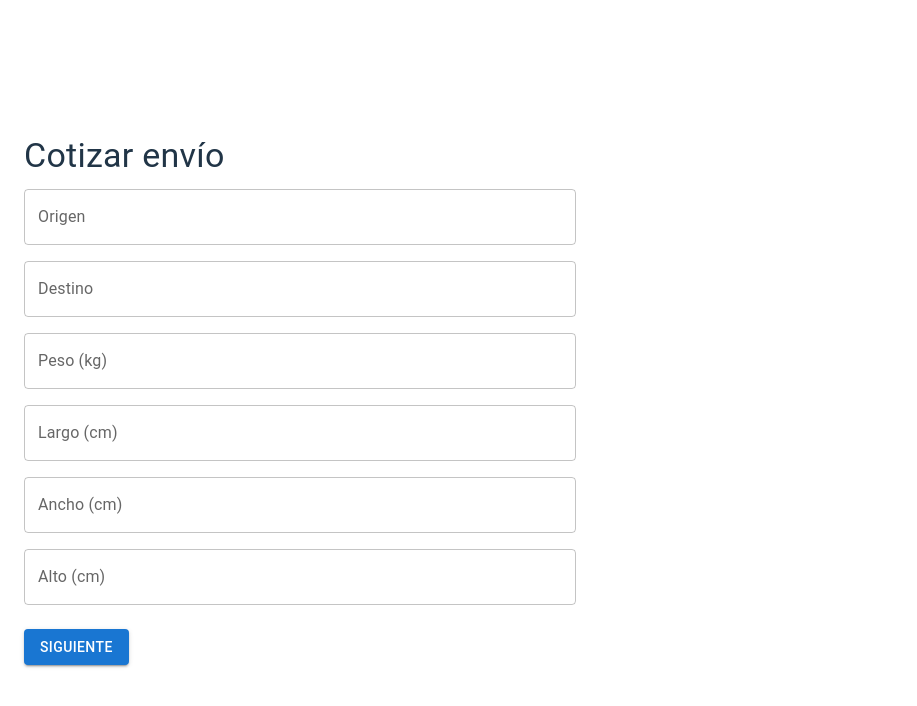
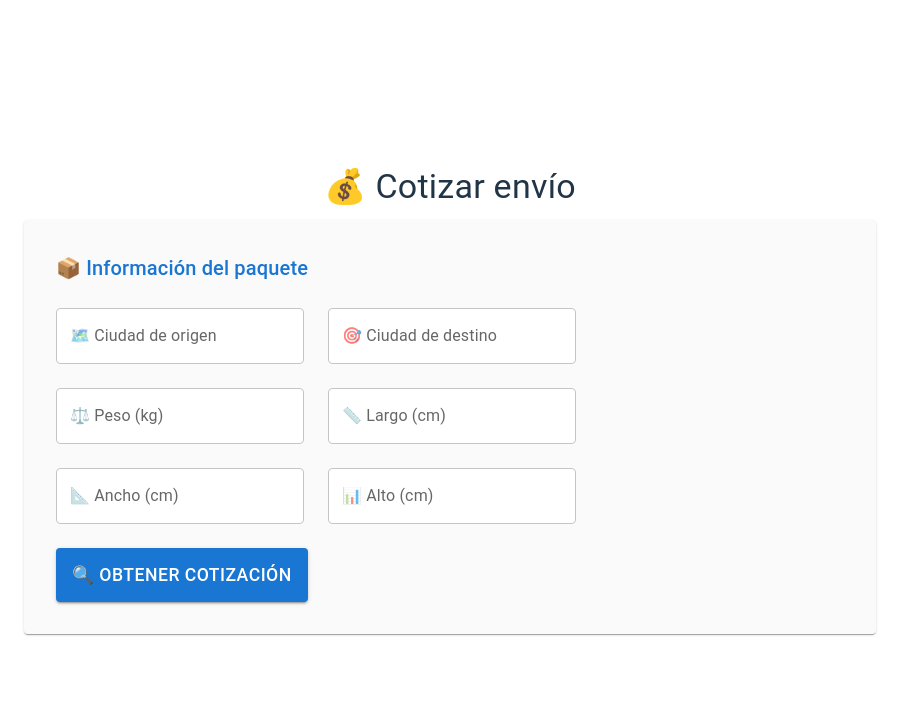
Before and after one commit to wilson-elemente/Front-quotation-and-delivery, a React (Vite) app in the folder frontend-quotation/: page /quote in a window 1280 px wide. Shown: the top 706 px of the page, without its empty margins (0-917 px from the left). Built offline with nearby package versions, Linux system fonts and the light colour scheme; sample sign-in values are in the browser's storage.

Commit message:
feat: enhance UI and error handling in authentication and shipment pages

```diff
--- a/frontend-quotation/src/pages/LoginPage.tsx
+++ b/frontend-quotation/src/pages/LoginPage.tsx
@@ -1,7 +1,8 @@
 import { useForm } from 'react-hook-form';
-import { TextField, Button, Container, Typography } from '@mui/material';
+import { TextField, Button, Container, Typography, Paper, Box, Alert } from '@mui/material';
 import { useNavigate } from 'react-router-dom';
 import { login } from '../services/authService';
+import { useState } from 'react';
 type FormData = {
     email: string;
     password: string;
@@ -10,41 +11,62 @@ type FormData = {
 export default function LoginPage() {
     const { register, handleSubmit } = useForm<FormData>();
     const navigate = useNavigate();
+    const [error, setError] = useState('');
 
     const onSubmit = async (data: FormData) => {
         try {
+            setError('');
             const response = await login(data.email, data.password);
             localStorage.setItem('token', response.token);
-            alert('Login successful!');
             navigate('/dashboard');
         } catch (error) {
             console.error('Login failed:', error);
-            alert('Login failed. Please check your credentials.');
+            setError('Credenciales inválidas. Verifique su correo y contraseña.');
         }
     };
     return (
-        <Container maxWidth="sm">
-            <Typography variant="h4" gutterBottom>
-                Login
+        <Container maxWidth="xs" sx={{ mt: 8 }}>
+            <Typography variant="h4" align="center" gutterBottom>
+                🔒 Iniciar Sesión
             </Typography>
-            <form onSubmit={handleSubmit(onSubmit)}>
+
+            <Paper sx={{ p: 4, backgroundColor: '#fafafa' }} elevation={4}>
+                <Box component="form" onSubmit={handleSubmit(onSubmit)}>
                     <TextField
-                    label="Email"
+                        label="📧 Correo Electrónico"
                         fullWidth
                         margin="normal"
+                        variant="outlined"
+                        sx={{ backgroundColor: 'white' }}
                         {...register('email', { required: true })}
+                        error={!!error}
                     />
                     <TextField
-                    label="Password"
+                        label="🔑 Contraseña"
                         type="password"
                         fullWidth
                         margin="normal"
+                        variant="outlined"
+                        sx={{ backgroundColor: 'white' }}
                         {...register('password', { required: true })}
                     />
-                <Button type="submit" variant="contained" color="primary">
-                    Login
+                    <Button
+                        type="submit"
+                        variant="contained"
+                        fullWidth
+                        sx={{
+                            mt: 2,
+                            py: 1.5,
+                            backgroundColor: '#1976d2',
+                            '&:hover': { backgroundColor: '#1565c0' }
+                        }}
+                    >
+                        🔓 Iniciar Sesión
                     </Button>
-            </form>
+                </Box>
+
+                {error && <Alert severity="error" sx={{ mt: 2 }}>❌ {error}</Alert>}
+            </Paper>
         </Container>
     );
 }
--- a/frontend-quotation/src/pages/QuotePage.tsx
+++ b/frontend-quotation/src/pages/QuotePage.tsx
@@ -3,7 +3,12 @@ import {
     Button,
     Container,
     Typography,
-
+    Paper,
+    Box,
+    Card,
+    CardContent,
+    Divider,
+    Alert,
 } from '@mui/material';
 import { useState } from 'react';
 import { registerShipment } from '../services/shipmentService';
@@ -105,99 +110,168 @@ export default function QuotePage() {
     };
 
     return (
-        <Container maxWidth="sm">
-            <Typography variant="h4" gutterBottom>
-                Cotizar envío
+        <Container maxWidth="md" sx={{ mt: 4 }}>
+            <Typography variant="h4" align="center" gutterBottom>
+                💰 Cotizar envío
             </Typography>
-            <form onSubmit={handleSubmit(onSubmit)}>
-                <Grid container spacing={2}>
-                    <Grid size={12}>
+
+            <Paper sx={{ p: 4, mb: 4, backgroundColor: '#fafafa' }}>
+                {/* Formulario de cotización */}
+                <Box component="form" onSubmit={handleSubmit(onSubmit)}>
+                    <Typography variant="h6" gutterBottom sx={{ color: '#1976d2', mb: 3 }}>
+                        📦 Información del paquete
+                    </Typography>
+
+                    <Grid container spacing={3}>
+                        {/* Origen y Destino */}
+                        <Grid item xs={12} sm={6}>
                             <TextField
-                            label="Origen"
+                                label="🗺️ Ciudad de origen"
                                 fullWidth
+                                variant="outlined"
+                                sx={{ backgroundColor: 'white' }}
                                 {...register('origin')}
                                 error={!!errors.origin}
                                 helperText={errors.origin?.message}
                             />
                         </Grid>
-
-                    <Grid size={12}>
+                        <Grid item xs={12} sm={6}>
                             <TextField
-                            label="Destino"
+                                label="🎯 Ciudad de destino"
                                 fullWidth
+                                variant="outlined"
+                                sx={{ backgroundColor: 'white' }}
                                 {...register('destination')}
                                 error={!!errors.destination}
                                 helperText={errors.destination?.message}
                             />
                         </Grid>
 
-                    <Grid size={12}>
+                        {/* Peso */}
+                        <Grid item xs={12} sm={6}>
                             <TextField
-                            label="Peso (kg)"
+                                label="⚖️ Peso (kg)"
                                 type="number"
                                 fullWidth
-                            inputProps={{ step: "any" }}
+                                variant="outlined"
+                                sx={{ backgroundColor: 'white' }}
+                                inputProps={{ step: "any", min: "0.1" }}
                                 {...register('weightKg', { valueAsNumber: true })}
                                 error={!!errors.weightKg}
                                 helperText={errors.weightKg?.message}
                             />
                         </Grid>
 
-                    <Grid size={12}>
+                        {/* Dimensiones */}
+                        <Grid item xs={12} sm={2}>
                             <TextField
-                            label="Largo (cm)"
+                                label="📏 Largo (cm)"
                                 type="number"
                                 fullWidth
+                                variant="outlined"
+                                sx={{ backgroundColor: 'white' }}
+                                inputProps={{ min: "1" }}
                                 {...register('lengthCm', { valueAsNumber: true })}
                                 error={!!errors.lengthCm}
                                 helperText={errors.lengthCm?.message}
                             />
                         </Grid>
-
-                    <Grid size={12}>
+                        <Grid item xs={12} sm={2}>
                             <TextField
-                            label="Ancho (cm)"
+                                label="📐 Ancho (cm)"
                                 type="number"
                                 fullWidth
+                                variant="outlined"
+                                sx={{ backgroundColor: 'white' }}
+                                inputProps={{ min: "1" }}
                                 {...register('widthCm', { valueAsNumber: true })}
                                 error={!!errors.widthCm}
                                 helperText={errors.widthCm?.message}
                             />
                         </Grid>
-
-                    <Grid size={12}>
+                        <Grid item xs={12} sm={2}>
                             <TextField
-                            label="Alto (cm)"
+                                label="📊 Alto (cm)"
                                 type="number"
                                 fullWidth
+                                variant="outlined"
+                                sx={{ backgroundColor: 'white' }}
+                                inputProps={{ min: "1" }}
                                 {...register('heightCm', { valueAsNumber: true })}
                                 error={!!errors.heightCm}
                                 helperText={errors.heightCm?.message}
                             />
                         </Grid>
+
+                        {/* Botón de cotizar */}
+                        <Grid item xs={12}>
+                            <Button
+                                type="submit"
+                                variant="contained"
+                                fullWidth
+                                sx={{
+                                    py: 1.5,
+                                    backgroundColor: '#1976d2',
+                                    '&:hover': { backgroundColor: '#1565c0' },
+                                    fontSize: '1.1rem'
+                                }}
+                            >
+                                🔍 Obtener cotización
+                            </Button>
                         </Grid>
+                    </Grid>
+                </Box>
+
+                {/* Resultado de la cotización */}
+                {quote && (
+                    <Box sx={{ mt: 4 }}>
+                        <Divider sx={{ mb: 3 }} />
+                        <Typography variant="h6" gutterBottom sx={{ color: '#1976d2' }}>
+                            💰 Resultado de la cotización
+                        </Typography>
+
+                        <Card sx={{ mb: 3, backgroundColor: 'white', boxShadow: 2 }}>
+                            <CardContent>
+                                <Grid container spacing={2} alignItems="center">
+                                    <Grid item xs={12} sm={6}>
+                                        <Typography variant="body2" color="text.secondary">
+                                            Precio total estimado
+                                        </Typography>
+                                        <Typography variant="h4" fontWeight="bold" color="success.main">
+                                            💵 ${quote.priceCents.toLocaleString()} COP
+                                        </Typography>
+                                    </Grid>
+                                    <Grid item xs={12} sm={6}>
+                                        <Typography variant="body2" color="text.secondary" gutterBottom>
+                                            Peso facturable calculado
+                                        </Typography>
+                                        <Typography variant="h6">
+                                            📦 {quote.chargeableWeight} kg
+                                        </Typography>
+                                    </Grid>
+                                </Grid>
+                            </CardContent>
+                        </Card>
 
 
                         <Button
-                    type="submit"
                             variant="contained"
-                    color="primary"
-                    sx={{ mt: 3 }}
+                            color="success"
+                            fullWidth
+                            size="large"
+                            onClick={handleConfirmShipment}
+                            sx={{
+                                py: 1.5,
+                                fontSize: '1.1rem',
+                                backgroundColor: '#4caf50',
+                                '&:hover': { backgroundColor: '#45a049' }
+                            }}
                         >
-                    Siguiente
+                            ✅ Confirmar y registrar envío
                         </Button>
-
-                {quote && (
-                    <Button
-                        variant="contained"
-                        color="secondary"
-                        sx={{ mt: 2, ml: 2 }}
-                        onClick={handleConfirmShipment}
-                    >
-                        Confirmar envío
-                    </Button>
+                    </Box>
                 )}
-            </form>
+            </Paper>
         </Container>
     );
 }
--- a/frontend-quotation/src/pages/RegisterPage.tsx
+++ b/frontend-quotation/src/pages/RegisterPage.tsx
@@ -1,7 +1,8 @@
 import { useForm } from 'react-hook-form';
-import { TextField, Button, Container, Typography } from '@mui/material';
+import { TextField, Button, Container, Typography, Paper, Box, Alert } from '@mui/material';
 import { register as registerUser } from '../services/authService';
 import { useNavigate } from 'react-router-dom';
+import { useState } from 'react';
 
 type FormData = {
   email: string;
@@ -11,6 +12,7 @@ type FormData = {
 export default function RegisterPage() {
   const { register, handleSubmit } = useForm<FormData>();
   const navigate = useNavigate();
+  const [error, setError] = useState('');
 
   const onSubmit = async (data: FormData) => {
     try {
@@ -18,34 +20,54 @@ export default function RegisterPage() {
       alert('Registro exitoso. Ahora puedes iniciar sesión.');
       navigate('/');
     } catch (error) {
-      alert('Error al registrar. El usuario ya puede existe.');
+      setError('Error al registrar. El usuario ya existe o la conexión falló.');
       console.error(error);
     }
   };
 
   return (
-    <Container maxWidth="sm">
-      <Typography variant="h4" gutterBottom>
-        Registro
+    <Container maxWidth="xs" sx={{ mt: 8 }}>
+      <Typography variant="h4" align="center" gutterBottom>
+        🎆 Crear Cuenta
       </Typography>
-      <form onSubmit={handleSubmit(onSubmit)}>
+
+      <Paper sx={{ p: 4, backgroundColor: '#fafafa' }} elevation={4}>
+        <Box component="form" onSubmit={handleSubmit(onSubmit)}>
           <TextField
-          label="Email"
+            label="📧 Correo Electrónico"
             fullWidth
             margin="normal"
+            variant="outlined"
+            sx={{ backgroundColor: 'white' }}
             {...register('email', { required: true })}
+            error={!!error}
           />
           <TextField
-          label="Password"
+            label="🔑 Contraseña"
             type="password"
             fullWidth
             margin="normal"
+            variant="outlined"
+            sx={{ backgroundColor: 'white' }}
             {...register('password', { required: true })}
           />
-        <Button type="submit" variant="contained" color="primary">
-          Registrar
+          <Button
+            type="submit"
+            variant="contained"
+            fullWidth
+            sx={{
+              mt: 2,
+              py: 1.5,
+              backgroundColor: '#4caf50',
+              '&:hover': { backgroundColor: '#45a049' }
+            }}
+          >
+            ✨ Crear Cuenta
           </Button>
-      </form>
+        </Box>
+
+        {error && <Alert severity="error" sx={{ mt: 2 }}>❌ {error}</Alert>}
+      </Paper>
     </Container>
   );
 }
--- a/frontend-quotation/src/pages/TrackShipmentPage.tsx
+++ b/frontend-quotation/src/pages/TrackShipmentPage.tsx
@@ -12,12 +12,12 @@ import {
     StepLabel,
     Alert,
     Paper,
-    Grid,
     Box,
     Card,
     CardContent,
     Divider,
 } from '@mui/material';
+import Grid from '@mui/material/Grid';
 import { getShipmentStatusHistory } from '../services/statusService';
 import { useEffect, useRef } from 'react';
 import { io, Socket } from 'socket.io-client';
```
Also changed, not shown: frontend-quotation/src/pages/DashboardPage.tsx (+18 -10 lines). Lines whose indentation alone changed are shown as unchanged.
